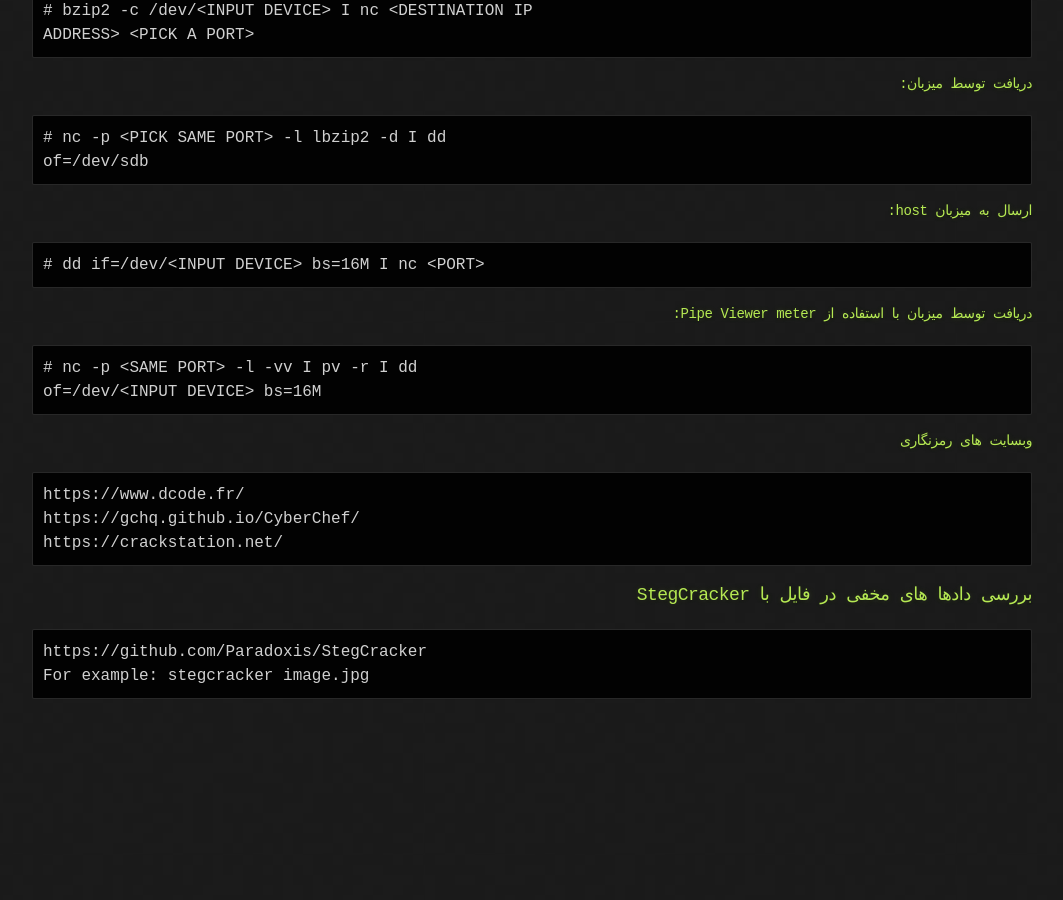
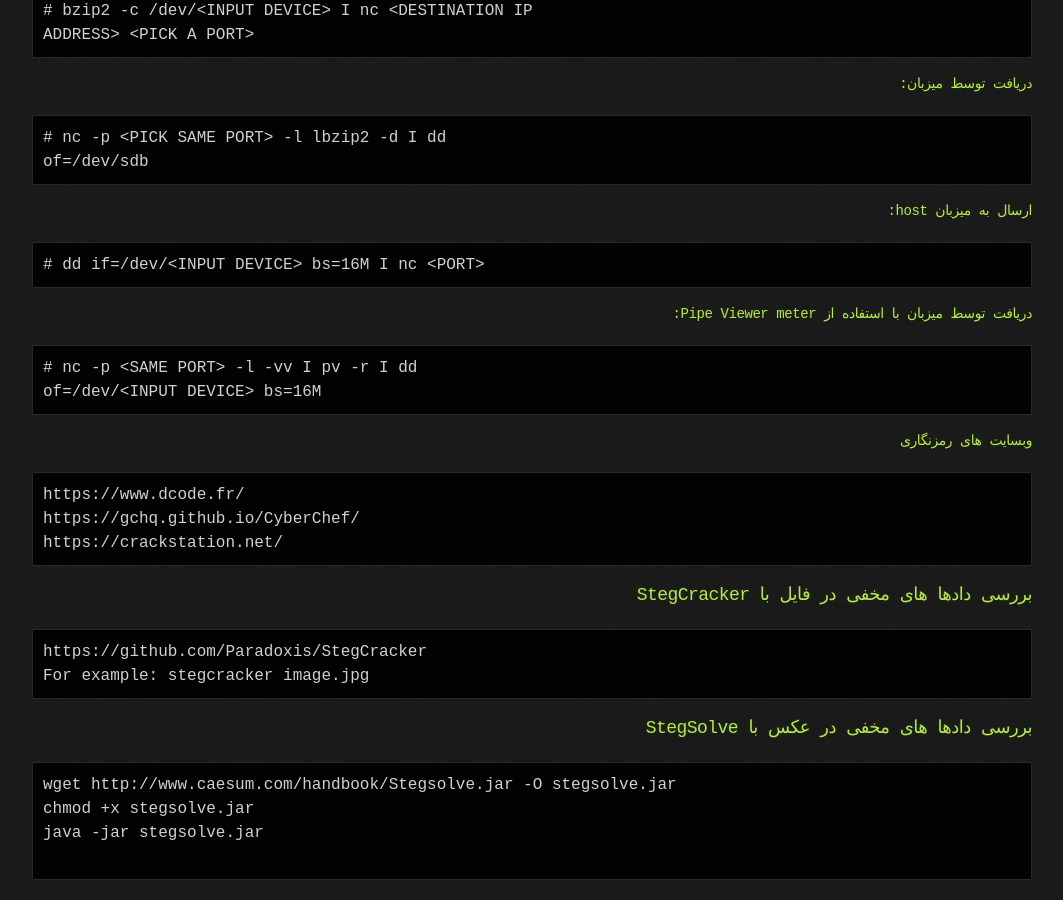
Before and after one commit to irblueteam/blue-team, a Jekyll site: the page built from respond-analysis.md, in a window 1280 px wide and 900 px high, scrolled down 23618 px. Shown: the whole window, without its empty margins (108-1171 px from the left). Built offline with Jekyll 4.4.1, drawn with Linux system fonts in a browser that asks for light colours; some web fonts are replaced; our own code applies the rules of GitHub Pages for plain Markdown files; before the commit the page ends 24337 px from its top, so only the background shows below that.

Commit message:
StegSolve

````diff
--- a/respond-analysis.md
+++ b/respond-analysis.md
@@ -1212,3 +1212,12 @@
 https://github.com/Paradoxis/StegCracker
 For example: stegcracker image.jpg
 ```
+
+### بررسی دادها های مخفی در عکس با StegSolve
+
+```text
+wget http://www.caesum.com/handbook/Stegsolve.jar -O stegsolve.jar
+chmod +x stegsolve.jar
+java -jar stegsolve.jar
+
+```
````
